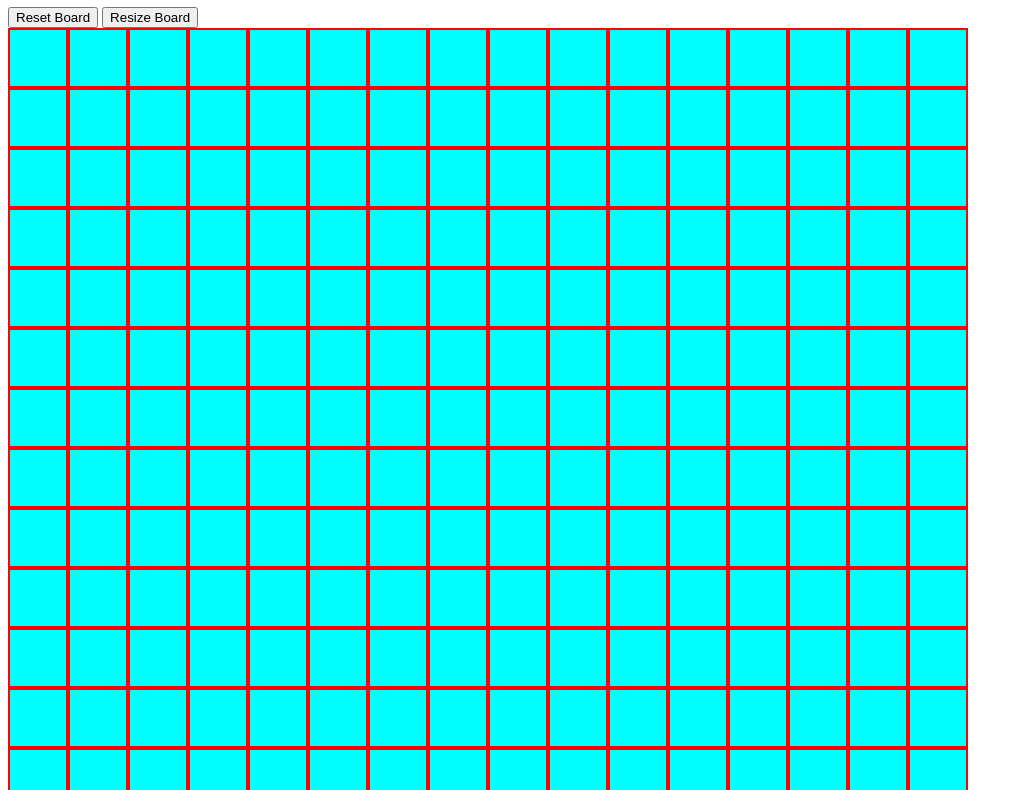
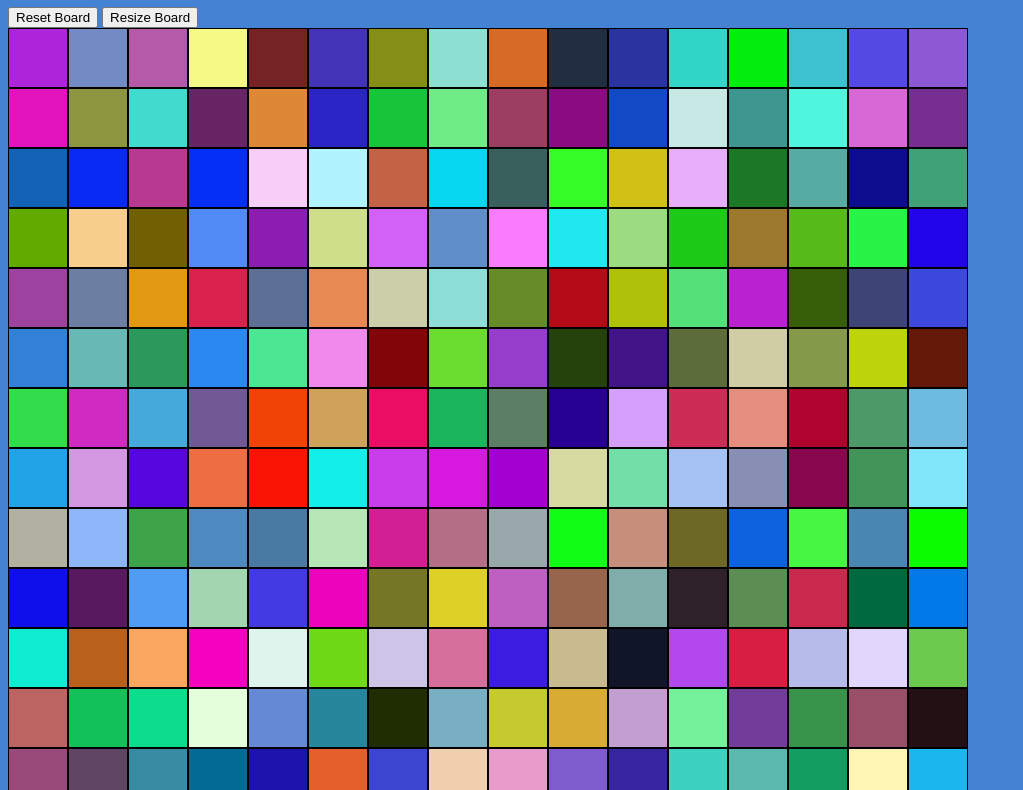
Before and after one commit to matheusmachado-dev/top-etch-a-sketch, a plain HTML site: page index.html in a window 1280 px wide. Shown: the part 73-863 px from the top of the page, without its empty margins (0-1023 px from the left). Drawn offline with Linux system fonts and the light colour scheme.

Commit message:
feat: add random color to `gridCell`

```diff
--- a/script.js
+++ b/script.js
@@ -1,4 +1,5 @@
-CONTAINER_SIZE = 960;
+const CONTAINER_SIZE = 960;
+const DARKEN_STEP = 255 * 0.1;
 let gridSize = 16;
 
 const container = document.querySelector(".container");
@@ -16,9 +17,25 @@ function createGrid(newGridSize) {
     const gridCell = document.createElement("div");
     gridCell.style.width = `${CONTAINER_SIZE / newGridSize}px`;
     gridCell.style.height = `${CONTAINER_SIZE / newGridSize}px`;
+
+    gridCell.style.backgroundColor = `rgb(
+    ${Math.random() * 255},
+    ${Math.random() * 255},
+    ${Math.random() * 255})`;
+
     gridCell.classList.add("gridCell");
     gridCell.addEventListener("mouseenter", () => {
-      gridCell.style.backgroundColor = "blue";
+      console.log(`inicial: ${gridCell.style.backgroundColor.match(/\d+/g)}`);
+      let gridCellColor = gridCell.style.backgroundColor.match(/\d+/g);
+
+      gridCell.style.backgroundColor = `rgb(
+      ${gridCellColor[0] - gridCellColor[0] * 0.1},
+      ${gridCellColor[1] - gridCellColor[1] * 0.1},
+      ${gridCellColor[2] - gridCellColor[2] * 0.1})
+      `;
+
+      console.log(DARKEN_STEP);
+      console.log(`final: ${gridCell.style.backgroundColor}`);
     });
     container.appendChild(gridCell);
   }
--- a/style.css
+++ b/style.css
@@ -1,5 +1,8 @@
 * {
   box-sizing: border-box;
+}
+body {
+  background-color: rgb(68, 130, 211);
 }
 .container {
   width: 960px;
@@ -8,6 +11,6 @@
   flex-wrap: wrap;
 }
 .gridCell {
-  background-color: aqua;
-  border: 2px solid red;
+  border: 1px solid;
+  background-color: rgb(255, 255, 255);
 }
```
